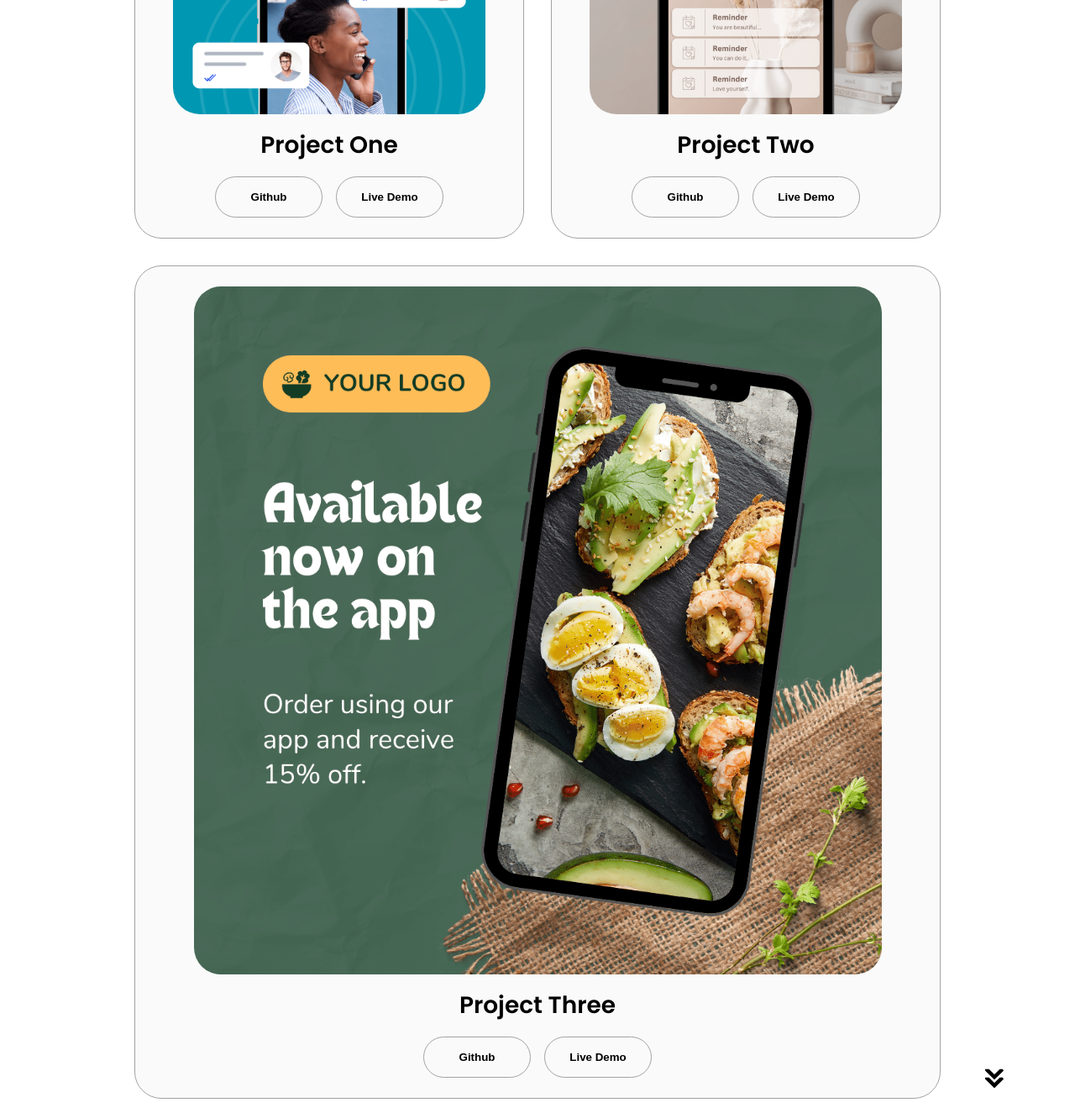
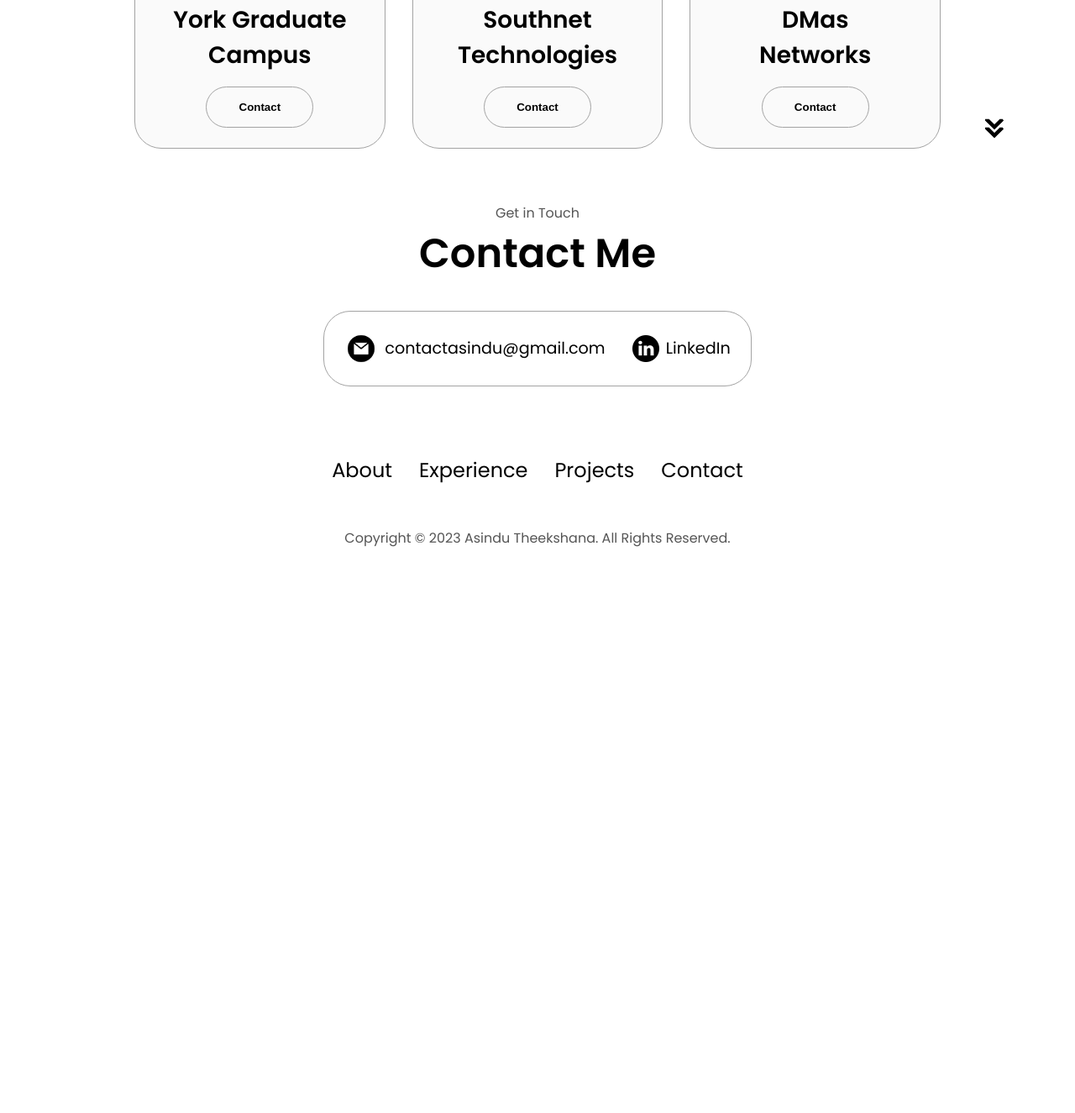
Before and after one commit to asindu98/asindu98.github.io, a plain HTML site: page index.html in a window 1280 px wide. Shown: the part 2855-4180 px from the top of the page at 84% size. After the commit the page ends 3555 px from the top, so only its background shows below. Drawn offline with Linux system fonts and the light colour scheme.

Commit message:
Update index.html

```diff
--- a/index.html
+++ b/index.html
@@ -213,19 +213,14 @@
                 class="project-img"
               />
             </div>
-            <h2 class="experience-sub-title project-title">Project One</h2>
+            <h2 class="experience-sub-title project-title">York Graduate Campus</h2>
             <div class="btn-container">
+
               <button
                 class="btn btn-color-2 project-btn"
-                onclick="location.href='https://github.com/asindu98'"
+                onclick="location.href='https://ygc.lk/'"
               >
-                Github
-              </button>
-              <button
-                class="btn btn-color-2 project-btn"
-                onclick="location.href='https://github.com/asindu98'"
-              >
-                Live Demo
+                Contact
               </button>
             </div>
           </div>
@@ -237,19 +232,14 @@
                 class="project-img"
               />
             </div>
-            <h2 class="experience-sub-title project-title">Project Two</h2>
+            <h2 class="experience-sub-title project-title">Southnet Technologies</h2>
             <div class="btn-container">
+
               <button
                 class="btn btn-color-2 project-btn"
-                onclick="location.href='https://github.com/asindu98'"
+                onclick="location.href='https://www.facebook.com/www.southnet.lk/'"
               >
-                Github
-              </button>
-              <button
-                class="btn btn-color-2 project-btn"
-                onclick="location.href='https://github.com/asindu98'"
-              >
-                Live Demo
+                Contact
               </button>
             </div>
           </div>
@@ -261,19 +251,14 @@
                 class="project-img"
               />
             </div>
-            <h2 class="experience-sub-title project-title">Project Three</h2>
+            <h2 class="experience-sub-title project-title">DMas Networks</h2>
             <div class="btn-container">
+
               <button
                 class="btn btn-color-2 project-btn"
-                onclick="location.href='https://github.com/asindu98'"
+                onclick="location.href='http://www.dmas.lk/#prettyPhoto'"
               >
-                Github
-              </button>
-              <button
-                class="btn btn-color-2 project-btn"
-                onclick="location.href='https://github.com/asindu98'"
-              >
-                Live Demo
+                Contact
               </button>
             </div>
           </div>
```
